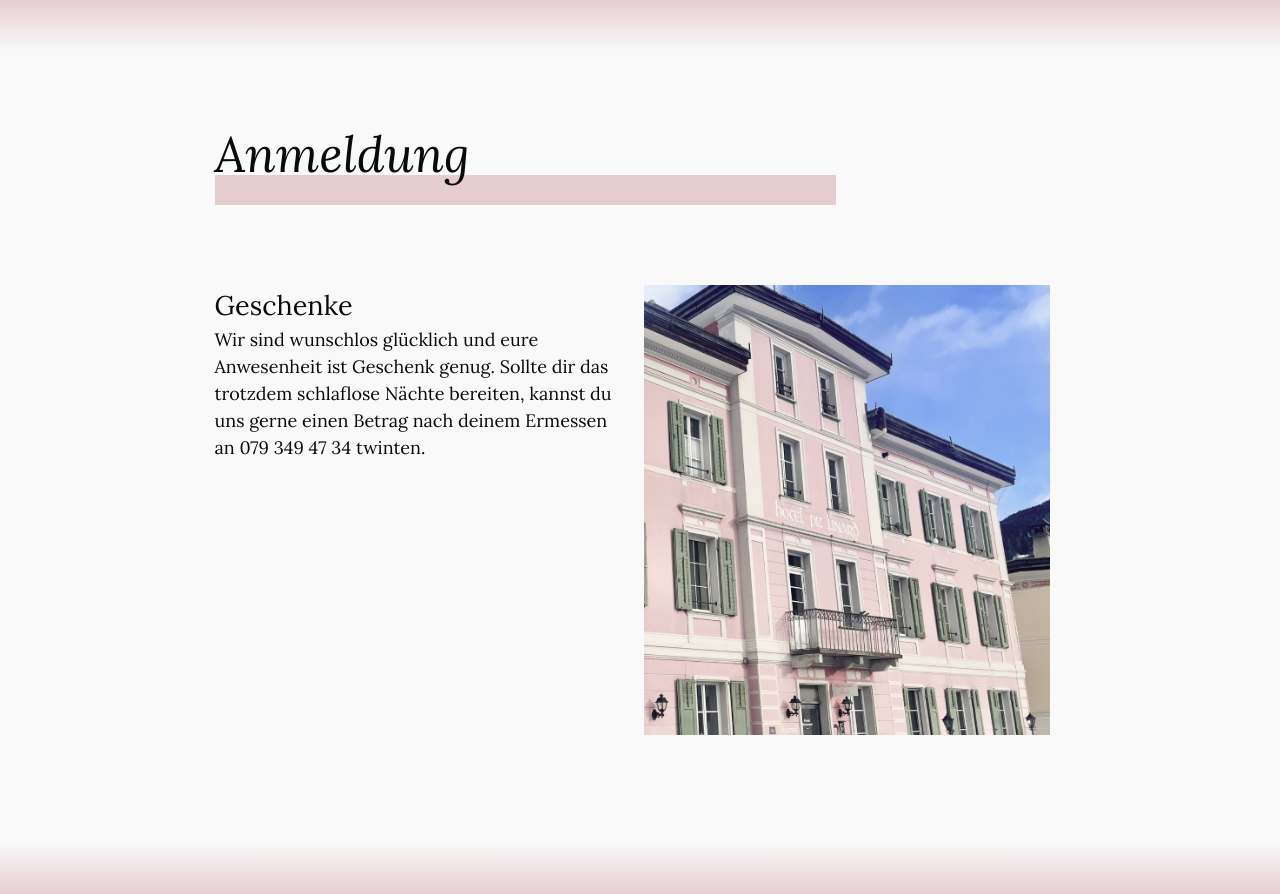
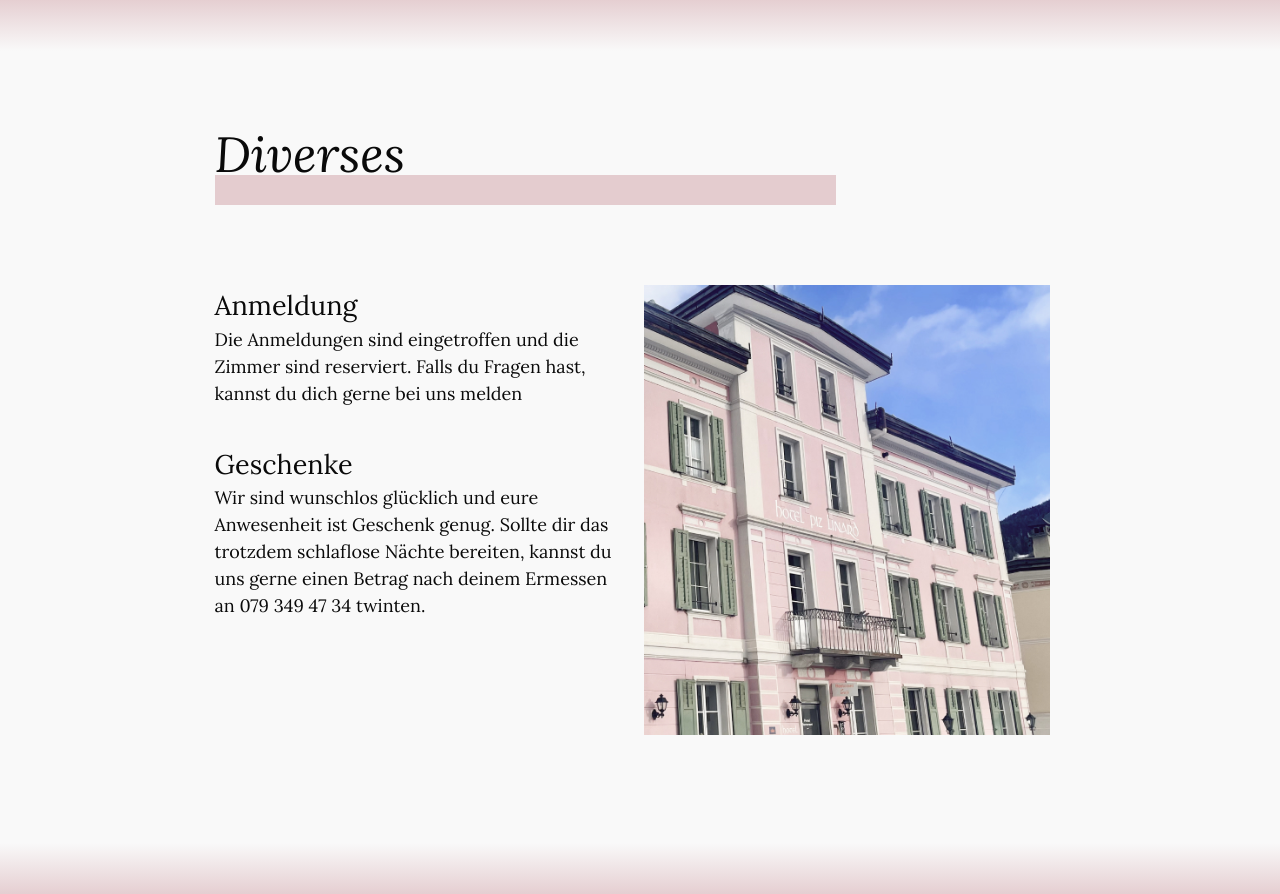
Before and after one commit to beelipe/beelipe, a plain HTML site: page index.html in a window 1280 px wide. Shown: the part 4022-4916 px from the top of the page. Drawn offline with Linux system fonts and the light colour scheme.

Commit message:
smaller changes

```diff
--- a/index.html
+++ b/index.html
@@ -152,11 +152,15 @@
     </div>
     <article class = "viewport rowGrid" id="formView">
         <section class="title" id="title4">
-            <h2>Anmeldung</h2>
+            <h2>Diverses</h2>
             <div class="colourBar">
         </section>
         <section class="contentBlock">
                 <section class="contentColumn">
+                    <div class="textBlock">
+                        <h3>Anmeldung</h3>
+                        <p>Die Anmeldungen sind eingetroffen und die Zimmer sind reserviert. Falls du Fragen hast, kannst du dich gerne bei uns melden</p>
+                    </div>
                     <div class="textBlock">
                         <h3>Geschenke</h3>
                         <p>Wir sind wunschlos glücklich und eure Anwesenheit ist Geschenk genug. Sollte dir das trotzdem schlaflose Nächte bereiten,
```
